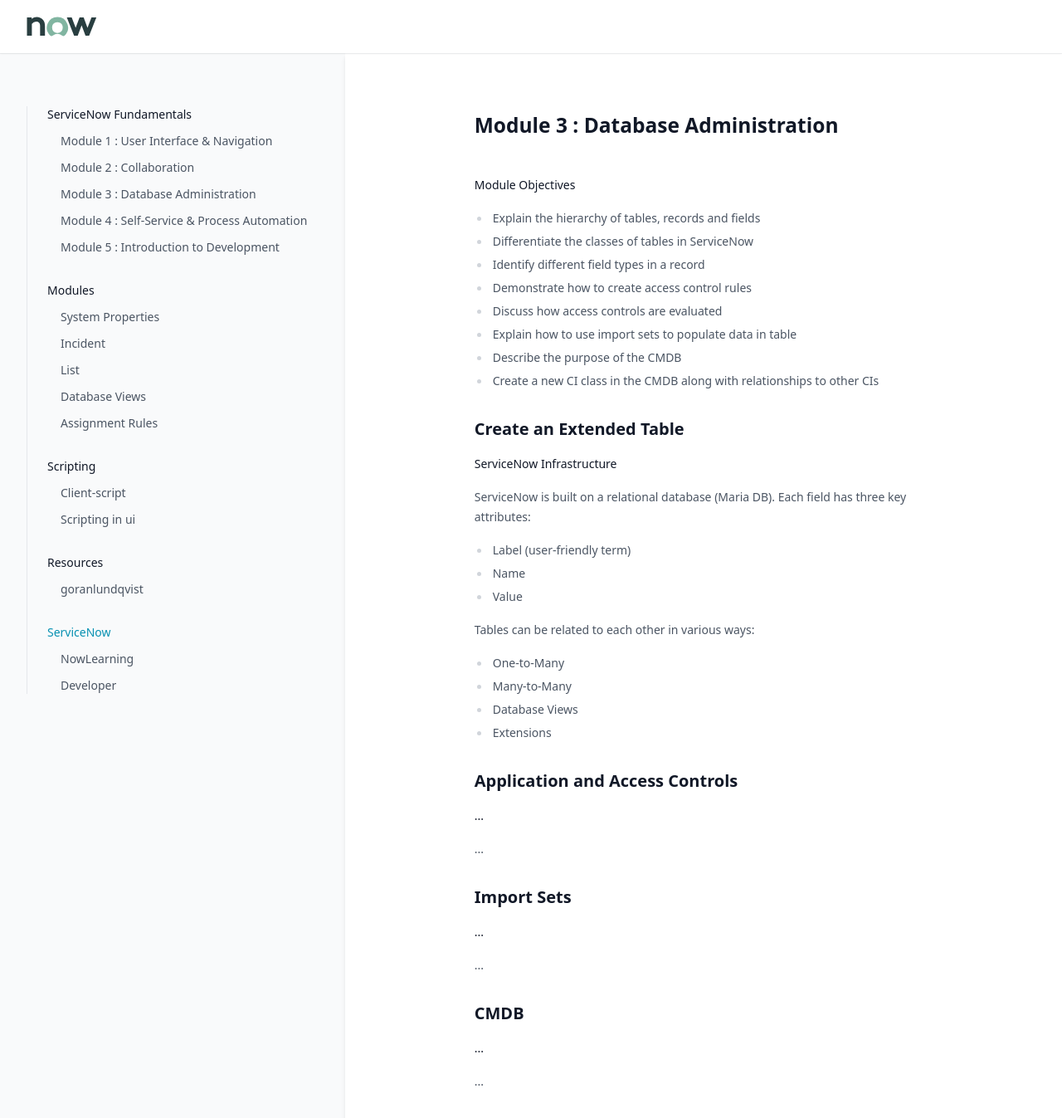
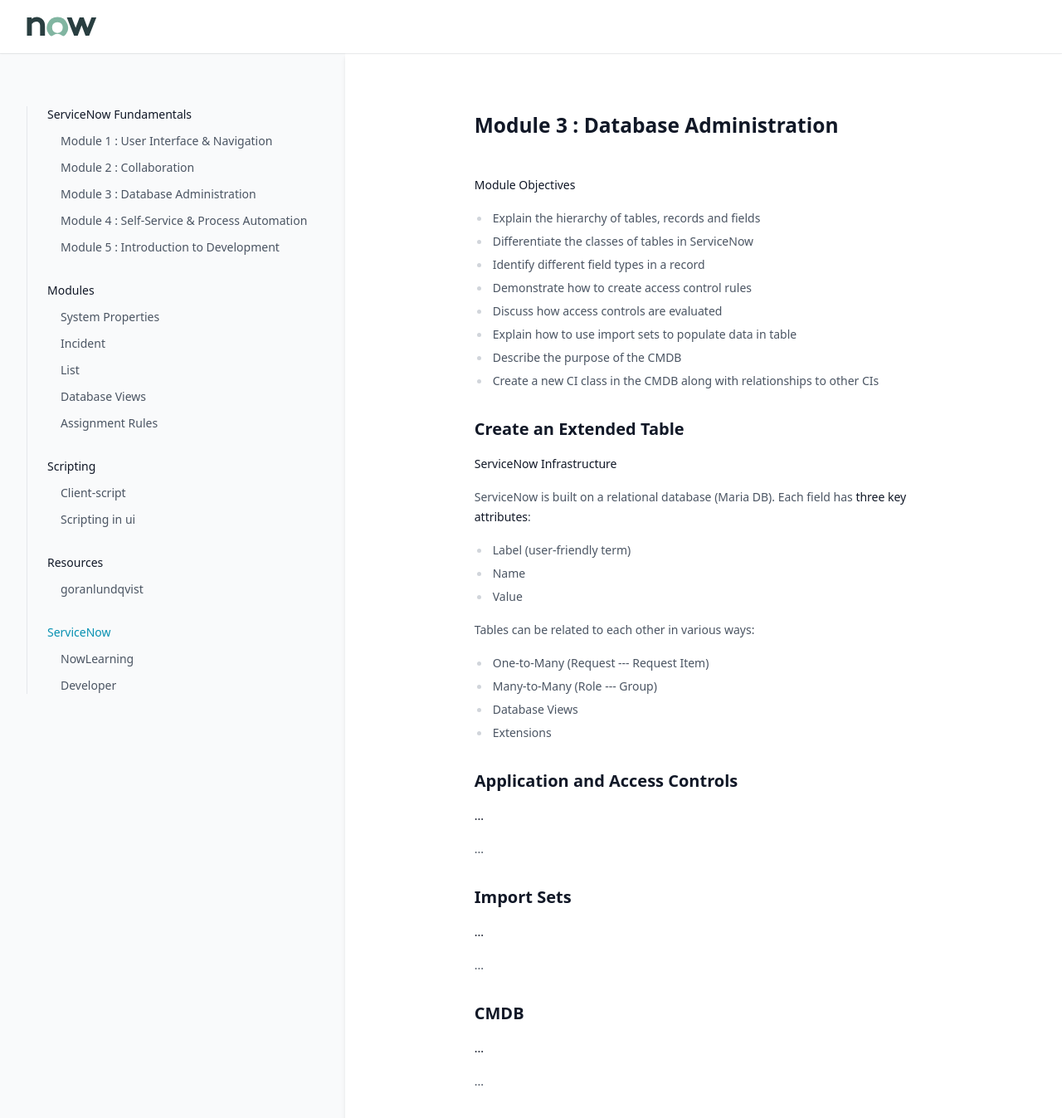
Before and after one commit to greglejeune/ebook, a Jekyll site: the page built from _servicenow/2021-11-01-snf-module3.md, in a window 1280 px wide and 1395 px high. Shown: the top 1347 px of the window at 83% size. Built offline with Jekyll 4.4.1, drawn with Linux system fonts in a browser that asks for light colours.

Commit message:
Update 2021-11-01-snf-module3.md

```diff
--- a/_servicenow/2021-11-01-snf-module3.md
+++ b/_servicenow/2021-11-01-snf-module3.md
@@ -24,7 +24,7 @@ category: snf
 <p style="text-align: justify;"><strong>ServiceNow Infrastructure</strong></p>
 
 <p style="text-align: justify;">
-    ServiceNow is built on a relational database (Maria DB). Each field has three key attributes:
+    ServiceNow is built on a relational database (Maria DB). Each field has <strong>three key attributes</strong>:
 </p>
 
 <ul>
@@ -38,8 +38,8 @@ category: snf
 </p>
 
 <ul>
-  <li>One-to-Many</li>
-  <li>Many-to-Many</li>
+  <li>One-to-Many (Request --- Request Item)</li>
+  <li>Many-to-Many (Role --- Group)</li>
   <li>Database Views</li>
   <li>Extensions</li>
 </ul>
```
